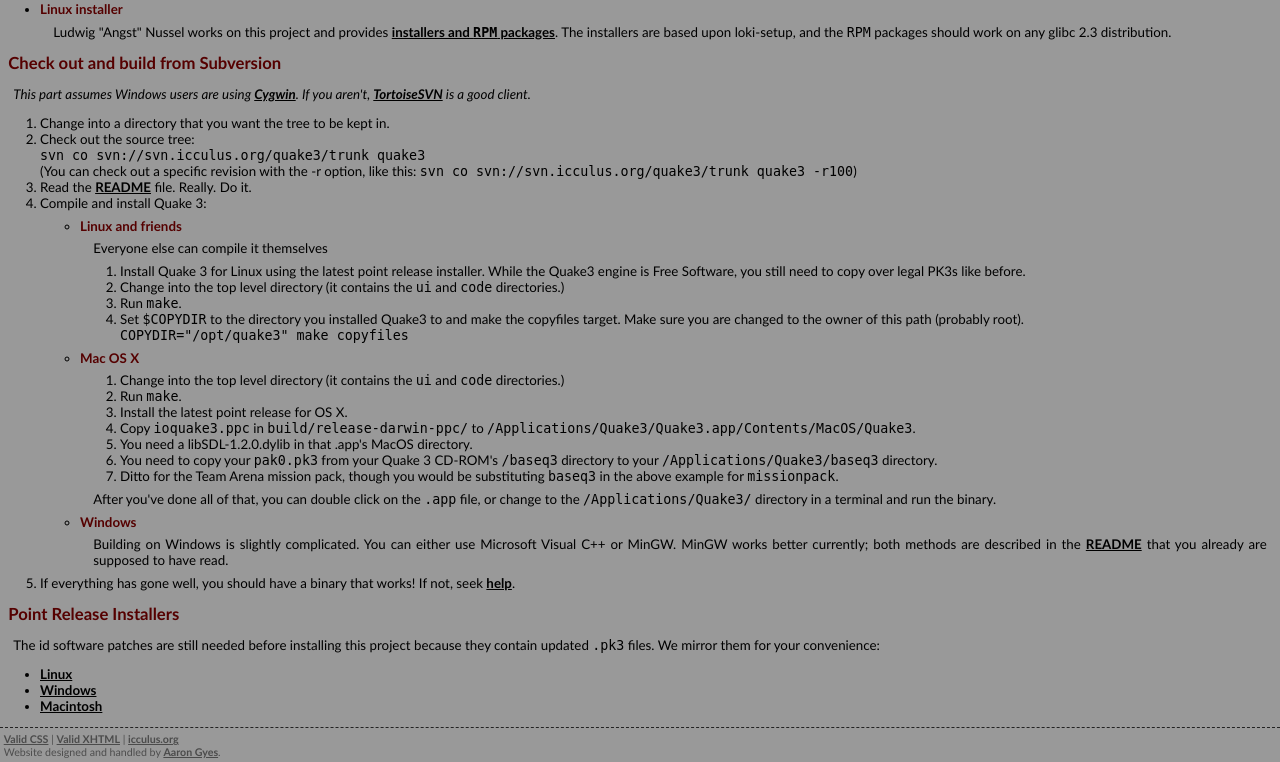
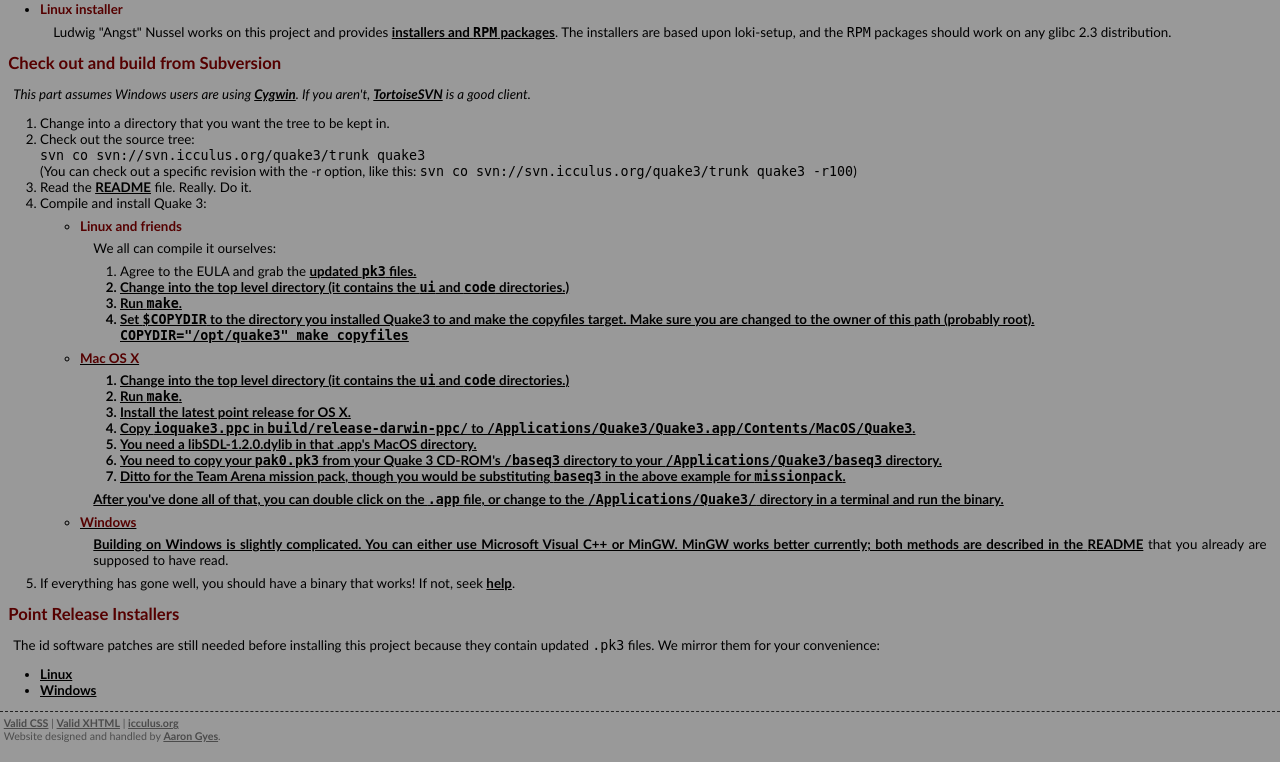
Before and after one commit to ariya/ioquake3, a PHP site: page /?page=get in a window 1280 px wide. Shown: the part 566-1328 px from the top of the page. Run offline with PHP 8.4, Linux system fonts and the light colour scheme; data that the repository does not hold is empty.

Commit message:
data
git-svn-id: svn://svn.icculus.org/quake3/trunk@604 edf5b092-35ff-0310-97b2-ce42778d08ea

```diff
--- a/web/include/get.php
+++ b/web/include/get.php
@@ -79,12 +79,10 @@ client.</em></p>
 	<li>Compile and install Quake 3:
 		<ul>
 			<li><h3>Linux and friends</h3>
-			<p>Everyone else can compile it themselves</p>
+			<p>We all can compile it ourselves:</p>
 				<ol>
-					<li>Install Quake 3 for Linux using the latest point
-					release installer. While the Quake3 engine is Free
-					Software, you still need to copy over legal PK3s like
-					before.</li>
+					<li>Agree to the EULA and grab the <a href="?page=getdata">
+					updated <tt>pk3</tt> files.</li>
 					<li>Change into the top level directory (it contains
 					the <tt>ui</tt> and
 					<tt>code</tt> directories.)</li>
@@ -144,5 +142,4 @@ files. We mirror them for your convenience:</p>
 <ul>
 	<li><a href="http://filesingularity.timedoctor.org/linuxq3apoint-1.32b-3.x86.run">Linux</a></li>
 	<li><a href="http://filesingularity.timedoctor.org/q3pointrelease_132.exe">Windows</a></li>
-	<li><a href="http://filesingularity.timedoctor.org/Quake3-132.pkg.sit">Macintosh</a></li>
 </ul>
--- a/web/include/getdata.php
+++ b/web/include/getdata.php
@@ -10,11 +10,11 @@ switch ($_POST['agree']) {
 	case "I Agree":
 		$html = "<h2>You agree!</h2>
 			 <p>Good for you. You can
-			 <a href=\"http://www.icculus.org/~zakk/quake3-latest-pk3s.zip\">
+			 <a rel=\"nofollow\" href=\"http://www.icculus.org/~zakk/quake3-latest-pk3s.zip\">
 			 download the <tt>pk3</tt>s</a> now.</p>";
 		break;
 	default:
-		$html = "<p>Newer <tt>pk3</tt> files from id pointrelease patches
+		$html = "<p>Newer <tt>pk3</tt> files from id point release patches
 		are required to play Quake III: Arena on icculus.org/quake3.</p>
 <h2>EULA</h2>
 <p>In order for us to distribute the updated pk3 files from id
```
